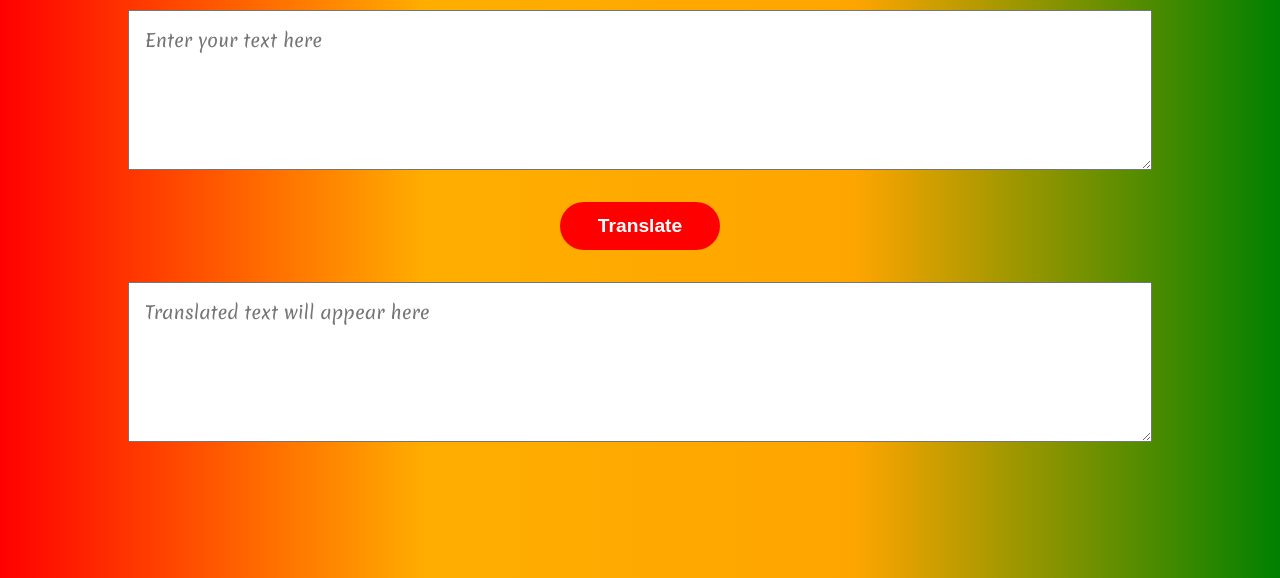
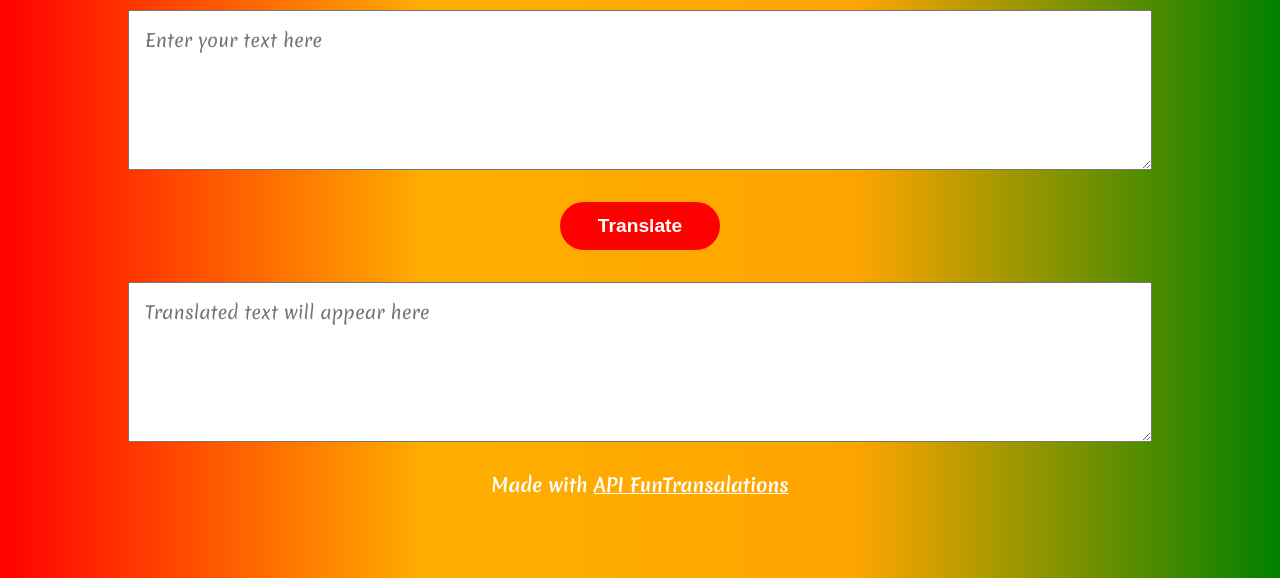
Before and after one commit to mak626/ferb-text-translator, a plain HTML site: page index.html in a window 1280 px wide. Shown: the part 222-800 px from the top of the page. Drawn offline with Linux system fonts and the light colour scheme.

Commit message:
Added footer

```diff
--- a/index.css
+++ b/index.css
@@ -52,3 +52,12 @@ img {
   font-size: larger;
   font-weight: 700;
 }
+
+a {
+  text-decoration: underline;
+  color: white;
+}
+
+.footer {
+  padding-top: 10px;
+}
--- a/index.html
+++ b/index.html
@@ -35,6 +35,15 @@
         placeholder="Translated text will appear here"
       ></textarea>
     </div>
+
+    <footer>
+      <div class="heading footer">
+        <h3>
+          Made with
+          <a href="https://api.funtranslations.com/"> API FunTransalations</a>
+        </h3>
+      </div>
+    </footer>
     <script src="./index.js"></script>
   </body>
 </html>
```
